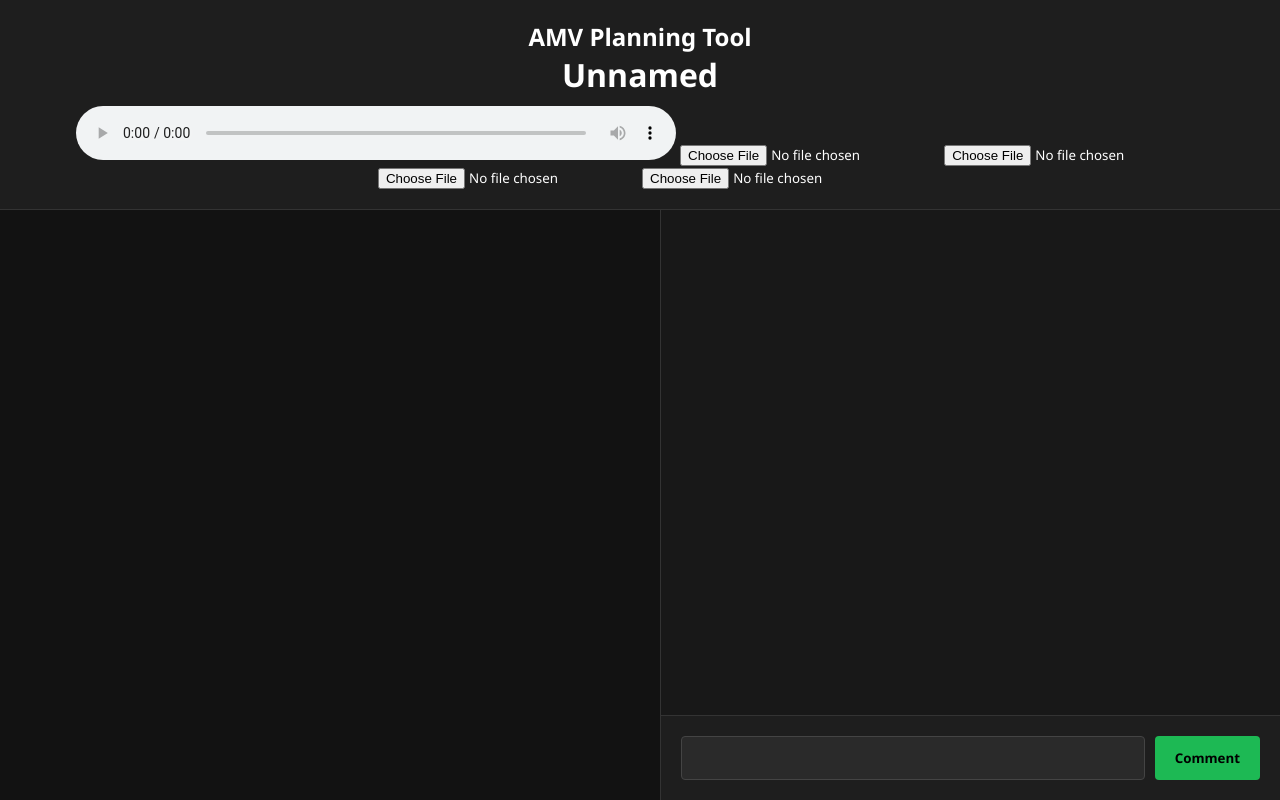
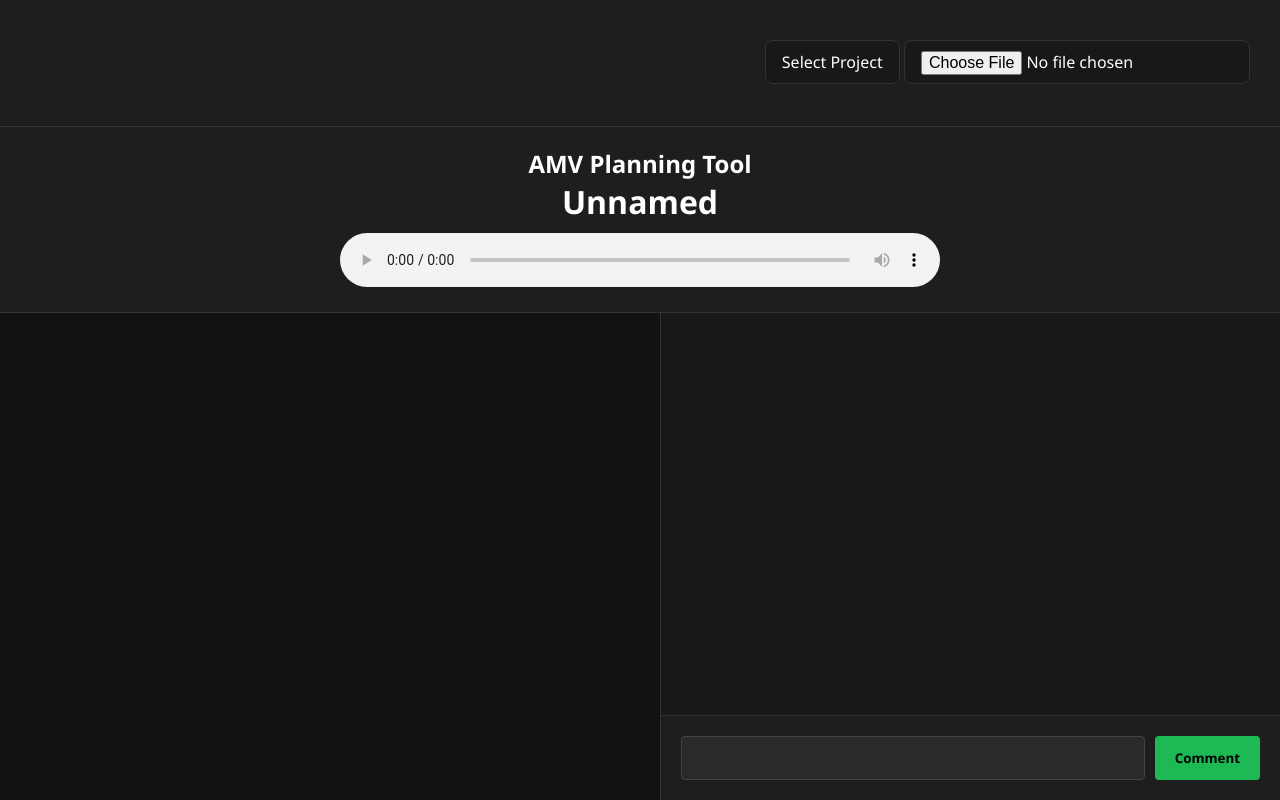
Before and after one commit to Jakabi107/amv-planning-tool, a plain HTML site: page main.html in a window 1280 px wide. Drawn offline with Linux system fonts and the light colour scheme.

Commit message:
add select and input to a "header"

```diff
--- a/main.html
+++ b/main.html
@@ -8,15 +8,20 @@
     <link rel="icon" type="image/png" href="images/icon.png">
 </head>
 <body>
+    <header class="tools-header">
+        <select id="project-select" class="styled-select">
+            <option value="">Select Project</option>
+        </select>
+        <input type="file" id="all-data-upload" accept=".amvp" class="styled-upload">
+    </header>
+    <header>
 
-    <header>
         <h2>AMV Planning Tool</h2>
         <h1 id="title" contenteditable="plaintext-only" onkeydown="preventEnter(event)" onfocus="this.style.outline='none'">Unnamed</h1>
         <audio id="audio-player" controls src=""></audio>
-        <input type="file" id="audio-upload" accept="audio/*">
-        <input type="file" id="lyrics-upload" accept=".lrc">
-        <input type="file" id="comments-upload" accept=".json">
-        <input type="file" id="all-data-upload" accept=".amvp">
+        <input type="file" id="audio-upload" accept="audio/*" style="display:none">
+        <input type="file" id="lyrics-upload" accept=".lrc" style="display:none">
+        <input type="file" id="comments-upload" accept=".json" style="display:none">
     </header>
 
     <div class="main-container">
--- a/styles.css
+++ b/styles.css
@@ -1,3 +1,38 @@
+/* Tools header bar */
+
+.tools-header {
+    text-align: right;
+    padding: 5px;
+    transition: padding 0.3s ease;
+}
+
+.tools-header:hover {
+    padding: 40px 30px;
+}
+
+.styled-select {
+    height: 95%;
+    padding: 10px 16px;
+    background: #181818;
+    color: white;
+    border: 1px solid #333;
+    border-radius: 8px;
+    font-size: 1em;
+    outline: none;
+    appearance: none;
+}
+
+/* Styled .amvp upload input */
+.styled-upload {
+    height: 95%;
+    padding: 10px 16px;
+    background: #181818;
+    border: 1px solid #333;
+    border-radius: 8px;
+    font-size: 1em;
+    cursor: pointer;
+    outline: none;
+}
 * {
     box-sizing: border-box;
     margin: 0;
```
